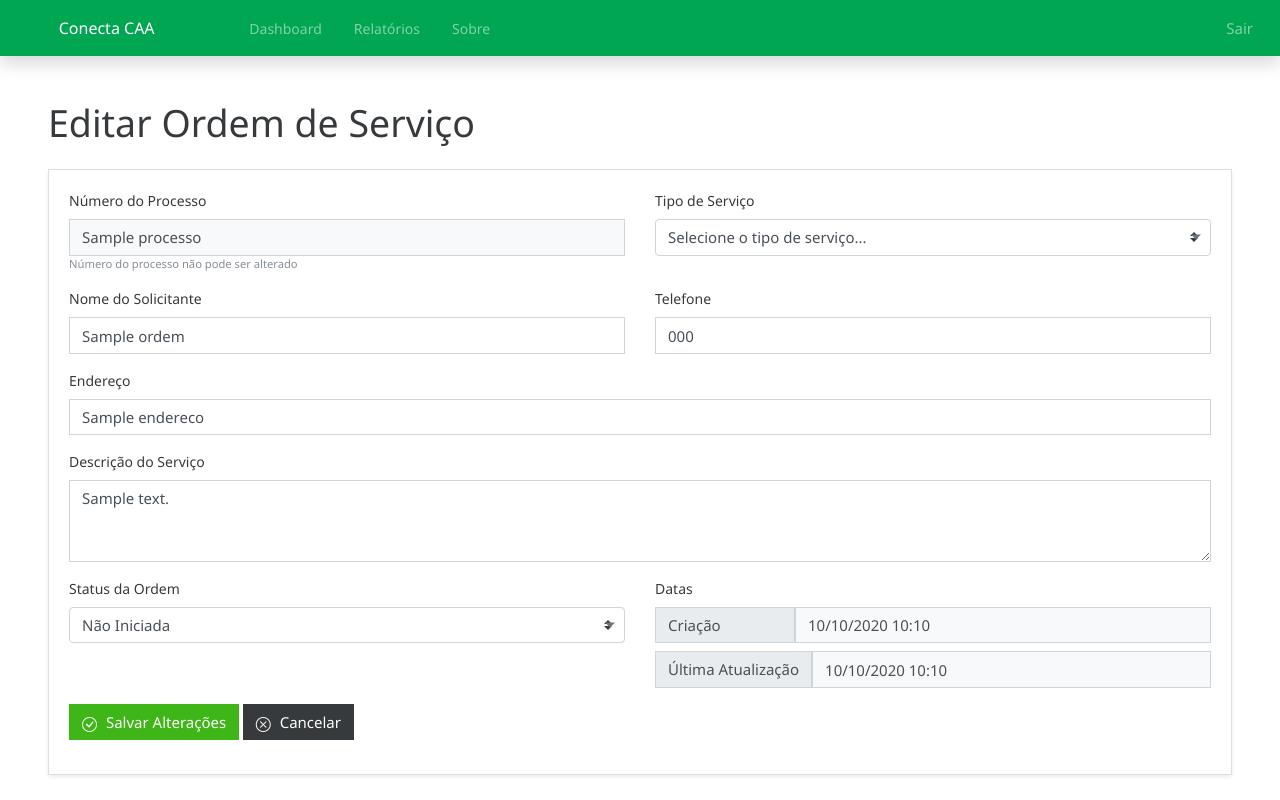
After one commit to frischlander/pi2, a Django app: template conectacaa/templates/caaordserv/edit_ordem.html in a window 1280 px wide. The commit adds this page. Run offline with Django 3.2, Linux system fonts and the light colour scheme; the template is opened without the code that fills it: most values are stand-ins (such as "Sample title", 1, 10 or a date in 2020); some libraries are stand-ins or nearby versions.

Commit message:
Inserido CRUD

```diff
--- a/conectacaa/caaordserv/urls.py
+++ b/conectacaa/caaordserv/urls.py
@@ -4,4 +4,9 @@ from . import views
 urlpatterns = [
     path('', views.index, name='caaordserv'),
     path('add-ordem/', views.add_ordem, name='add_ordem'),
+    path('edit-ordem/<int:ordem_id>/', views.edit_ordem, name='edit_ordem'),
+    path('delete-ordem/<int:ordem_id>/', views.delete_ordem, name='delete_ordem'),
+    path('view-ordem/<int:ordem_id>/', views.view_ordem, name='view_ordem'),
+    path('delete-anexo/<int:anexo_id>/', views.delete_anexo, name='delete_anexo'),
+    path('download-anexo/<int:anexo_id>/', views.download_anexo, name='download_anexo'),
 ]
--- a/conectacaa/templates/base.html
+++ b/conectacaa/templates/base.html
@@ -11,7 +11,8 @@
     <!-- Bootstrap core CSS -->
     <link href="{% static 'css/bootstrap.min.css'%}" rel="stylesheet" />
     <link href="{% static 'css/main.css'%}" rel="stylesheet" />
-<script src="https://cdnjs.cloudflare.com/ajax/libs/Chart.js/2.7.3/Chart.min.js"></script>
+    <link rel="stylesheet" href="https://cdn.jsdelivr.net/npm/bootstrap-icons@1.11.3/font/bootstrap-icons.min.css">
+    <script src="https://cdnjs.cloudflare.com/ajax/libs/Chart.js/2.7.3/Chart.min.js"></script>
 
     <!-- Custom styles for this template -->
     <link href="{% static 'css/dashboard.css' %}" rel="stylesheet" />
@@ -59,18 +60,12 @@
       integrity="sha384-J6qa4849blE2+poT4WnyKhv5vZF5SrPo0iEjwBvKU7imGFAV0wwj1yYfoRSJoZ+n"
       crossorigin="anonymous"
     ></script>
-    <script>
-      window.jQuery ||
-        document.write(
-          '<script src="/docs/4.4/static/js/vendor/jquery.slim.min.js"><\/script>'
-        );
-    </script>
     <script
-      src="/docs/4.4/dist/js/bootstrap.bundle.min.js"
-      integrity="sha384-6khuMg9gaYr5AxOqhkVIODVIvm9ynTT5J4V1cfthmT+emCG6yVmEZsRHdxlotUnm"
+      src="https://cdn.jsdelivr.net/npm/bootstrap@5.1.3/dist/js/bootstrap.bundle.min.js"
+      integrity="sha384-ka7Sk0Gln4gmtz2MlQnikT1wXgYsOg+OMhuP+IlRH9sENBO0LRn5q+8nbTov4+1p"
       crossorigin="anonymous"
     ></script>
     <script src="https://cdnjs.cloudflare.com/ajax/libs/feather-icons/4.9.0/feather.min.js"></script>
-     <script src="{% static 'js/main.js' %}"></script>
+    <script src="{% static 'js/main.js' %}"></script>
   </body>
 </html>
--- /dev/null
+++ b/conectacaa/templates/caaordserv/edit_ordem.html
@@ -0,0 +1,228 @@
+{% extends 'base.html' %}
+
+{% block content %}
+<div class="container-fluid p-4 mt-3">
+    <div class="row">
+        <div class="col-12">
+            <h1 class="mb-4">Editar Ordem de Serviço</h1>
+        </div>
+    </div>
+
+    <div class="row">
+        <div class="col-12">
+            <div class="card shadow-sm">
+                <div class="card-body">
+                    <form method="POST" class="needs-validation" novalidate>
+                        {% csrf_token %}
+
+                        <div class="row">
+                            <div class="col-md-6 mb-3">
+                                <label for="processo" class="form-label">Número do Processo</label>
+                                <input type="text" class="form-control bg-light" id="processo" value="{{ ordem.processo }}" readonly>
+                                <small class="text-muted">Número do processo não pode ser alterado</small>
+                            </div>
+
+                            <div class="col-md-6 mb-3">
+                                <label for="tipo" class="form-label">Tipo de Serviço</label>
+                                <div class="select-wrapper">
+                                    <select class="form-select custom-select" id="tipo" name="tipo" required>
+                                        <option value="">Selecione o tipo de serviço...</option>
+                                        <option value="atendimento_veterinario" {% if ordem.tipo == 'atendimento_veterinario' %}selected{% endif %}>Atendimento Veterinário</option>
+                                        <option value="denuncia_maus_tratos" {% if ordem.tipo == 'denuncia_maus_tratos' %}selected{% endif %}>Denúncia de Maus Tratos</option>
+                                        <option value="castracao" {% if ordem.tipo == 'castracao' %}selected{% endif %}>Castração</option>
+                                        <option value="captura_grande_porte" {% if ordem.tipo == 'captura_grande_porte' %}selected{% endif %}>Captura de Animais de Grande Porte</option>
+                                    </select>
+                                    <div class="select-arrow"></div>
+                                </div>
+                                <div class="invalid-feedback">
+                                    Por favor, selecione o tipo de serviço.
+                                </div>
+                            </div>
+                        </div>
+
+                        <div class="row">
+                            <div class="col-md-6 mb-3">
+                                <label for="nome" class="form-label">Nome do Solicitante</label>
+                                <input type="text" class="form-control" id="nome" name="nome" value="{{ ordem.nome_solicitante }}" required>
+                                <div class="invalid-feedback">
+                                    Por favor, informe o nome do solicitante.
+                                </div>
+                            </div>
+
+                            <div class="col-md-6 mb-3">
+                                <label for="telefone" class="form-label">Telefone</label>
+                                <input type="tel" class="form-control" id="telefone" name="telefone" value="{{ ordem.telefone }}" required>
+                                <div class="invalid-feedback">
+                                    Por favor, informe o telefone.
+                                </div>
+                            </div>
+                        </div>
+
+                        <div class="row">
+                            <div class="col-12 mb-3">
+                                <label for="endereco" class="form-label">Endereço</label>
+                                <input type="text" class="form-control" id="endereco" name="endereco" value="{{ ordem.endereco }}" required>
+                                <div class="invalid-feedback">
+                                    Por favor, informe o endereço.
+                                </div>
+                            </div>
+                        </div>
+
+                        <div class="row">
+                            <div class="col-12 mb-3">
+                                <label for="descricao" class="form-label">Descrição do Serviço</label>
+                                <textarea class="form-control" id="descricao" name="descricao" rows="3" required>{{ ordem.descricao }}</textarea>
+                                <div class="invalid-feedback">
+                                    Por favor, descreva o serviço necessário.
+                                </div>
+                            </div>
+                        </div>
+
+                        <div class="row">
+                            <div class="col-md-6 mb-3">
+                                <label for="status" class="form-label">Status da Ordem</label>
+                                <div class="select-wrapper">
+                                    <select class="form-select custom-select" id="status" name="status" required onchange="toggleJustificativa()">
+                                        <option value="">Selecione o status...</option>
+                                        <option value="nao_iniciada" {% if ordem.status == 'nao_iniciada' %}selected{% endif %}>Não Iniciada</option>
+                                        <option value="em_andamento" {% if ordem.status == 'em_andamento' %}selected{% endif %}>Em Andamento</option>
+                                        <option value="aguardando_parecer" {% if ordem.status == 'aguardando_parecer' %}selected{% endif %}>Aguardando Parecer</option>
+                                        <option value="finalizada" {% if ordem.status == 'finalizada' %}selected{% endif %}>Finalizada</option>
+                                        <option value="cancelada" {% if ordem.status == 'cancelada' %}selected{% endif %}>Cancelada</option>
+                                    </select>
+                                    <div class="select-arrow"></div>
+                                </div>
+                                <div class="invalid-feedback">
+                                    Por favor, selecione o status da ordem.
+                                </div>
+                            </div>
+
+                            <div class="col-md-6 mb-3">
+                                <label class="form-label">Datas</label>
+                                <div class="input-group">
+                                    <span class="input-group-text">Criação</span>
+                                    <input type="text" class="form-control bg-light" value="{{ ordem.data_criacao|date:'d/m/Y H:i' }}" readonly>
+                                </div>
+                                <div class="input-group mt-2">
+                                    <span class="input-group-text">Última Atualização</span>
+                                    <input type="text" class="form-control bg-light" value="{{ ordem.data_atualizacao|date:'d/m/Y H:i' }}" readonly>
+                                </div>
+                            </div>
+                        </div>
+
+                        <div id="justificativaContainer" style="display: none;">
+                            <div class="row">
+                                <div class="col-12 mb-3">
+                                    <label for="justificativa_cancelamento" class="form-label">Justificativa do Cancelamento</label>
+                                    <textarea class="form-control" id="justificativa_cancelamento" name="justificativa_cancelamento" rows="3" required>{{ ordem.justificativa_cancelamento }}</textarea>
+                                    <div class="invalid-feedback">
+                                        Por favor, informe a justificativa do cancelamento.
+                                    </div>
+                                </div>
+                            </div>
+                        </div>
+
+                        <div class="row">
+                            <div class="col-12">
+                                <button type="submit" class="btn btn-success">
+                                    <i class="bi bi-check-circle"></i> Salvar Alterações
+                                </button>
+                                <a href="{% url 'caaordserv' %}" class="btn btn-secondary">
+                                    <i class="bi bi-x-circle"></i> Cancelar
+                                </a>
+                            </div>
+                        </div>
+                    </form>
+                </div>
+            </div>
+        </div>
+    </div>
+</div>
+
+<style>
+.select-wrapper {
+    position: relative;
+}
+
+.select-wrapper select {
+    appearance: none;
+    -webkit-appearance: none;
+    -moz-appearance: none;
+    padding-right: 40px;
+    cursor: pointer;
+    background-color: white;
+    border: 1px solid #ced4da;
+    border-radius: 0.25rem;
+    transition: border-color 0.15s ease-in-out, box-shadow 0.15s ease-in-out;
+}
+
+.select-wrapper select:focus {
+    border-color: #80bdff;
+    outline: 0;
+    box-shadow: 0 0 0 0.2rem rgba(0, 123, 255, 0.25);
+}
+
+.select-arrow {
+    position: absolute;
+    right: 10px;
+    top: 50%;
+    transform: translateY(-50%);
+    width: 0;
+    height: 0;
+    border-left: 5px solid transparent;
+    border-right: 5px solid transparent;
+    border-top: 5px solid #6c757d;
+    pointer-events: none;
+}
+
+.form-control:read-only {
+    background-color: #f8f9fa;
+    cursor: not-allowed;
+}
+
+.btn i {
+    margin-right: 5px;
+}
+
+.input-group-text {
+    min-width: 140px;
+}
+</style>
+
+<script>
+// Validação do formulário
+(function() {
+    'use strict'
+    var forms = document.querySelectorAll('.needs-validation')
+    Array.prototype.slice.call(forms).forEach(function(form) {
+        form.addEventListener('submit', function(event) {
+            if (!form.checkValidity()) {
+                event.preventDefault()
+                event.stopPropagation()
+            }
+            form.classList.add('was-validated')
+        }, false)
+    })
+})()
+
+// Função para mostrar/esconder o campo de justificativa
+function toggleJustificativa() {
+    var statusSelect = document.getElementById('status');
+    var justificativaContainer = document.getElementById('justificativaContainer');
+    var justificativaInput = document.getElementById('justificativa_cancelamento');
+
+    if (statusSelect.value === 'cancelada') {
+        justificativaContainer.style.display = 'block';
+        justificativaInput.required = true;
+    } else {
+        justificativaContainer.style.display = 'none';
+        justificativaInput.required = false;
+    }
+}
+
+// Chama a função ao carregar a página
+document.addEventListener('DOMContentLoaded', function() {
+    toggleJustificativa();
+});
+</script>
+{% endblock %}
```
Also changed, not shown: conectacaa/caaordserv/models.py (+26 -0 lines), conectacaa/caaordserv/views.py (+95 -3 lines), conectacaa/templates/caaordserv/add_ordem.html (+73 -12 lines), conectacaa/templates/caaordserv/index.html (+65 -1 lines), conectacaa/templates/caaordserv/view_ordem.html (added, +141 -0 lines), conectacaa/caaordserv/migrations/0002_ordemservico_deleted_at_alter_ordemservico_status.py (added), conectacaa/caaordserv/migrations/0003_remove_ordemservico_deleted_at_and_more.py (added).
